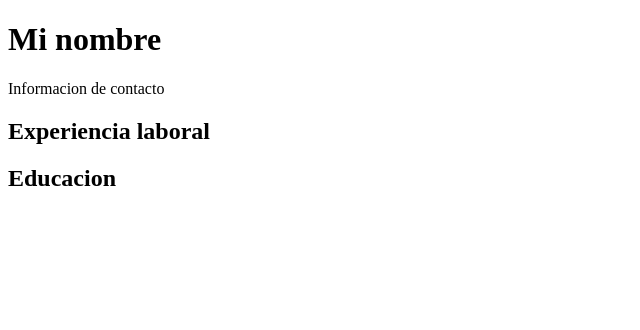
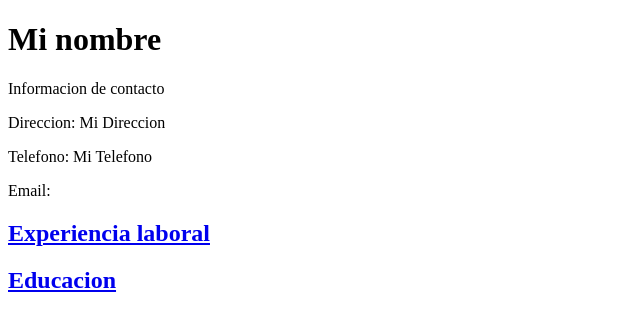
Before and after one commit to Sandry1998/CV, a plain HTML site: page index.html in a window 1280 px wide. Shown: the whole page, without its empty margins (0-640 px from the left). Drawn offline with Linux system fonts and the light colour scheme.

Commit message:
editado mi primer cv

```diff
--- a/index.html
+++ b/index.html
@@ -9,12 +9,16 @@
 <body>
     <h1>Mi nombre</h1>
     <p>Informacion de contacto</p>
+    <p>Direccion: Mi Direccion</p>
+    <p>Telefono: Mi Telefono</p>
+    <p>Email: <a href="losojosazulados62gmail.com"</a></p>
     <header>
         <section>
             <h2>Experiencia laboral</h2>
             <h2>Educacion</h2>
         </section>
 
+
     </header>
 </body>
 </html>
```
